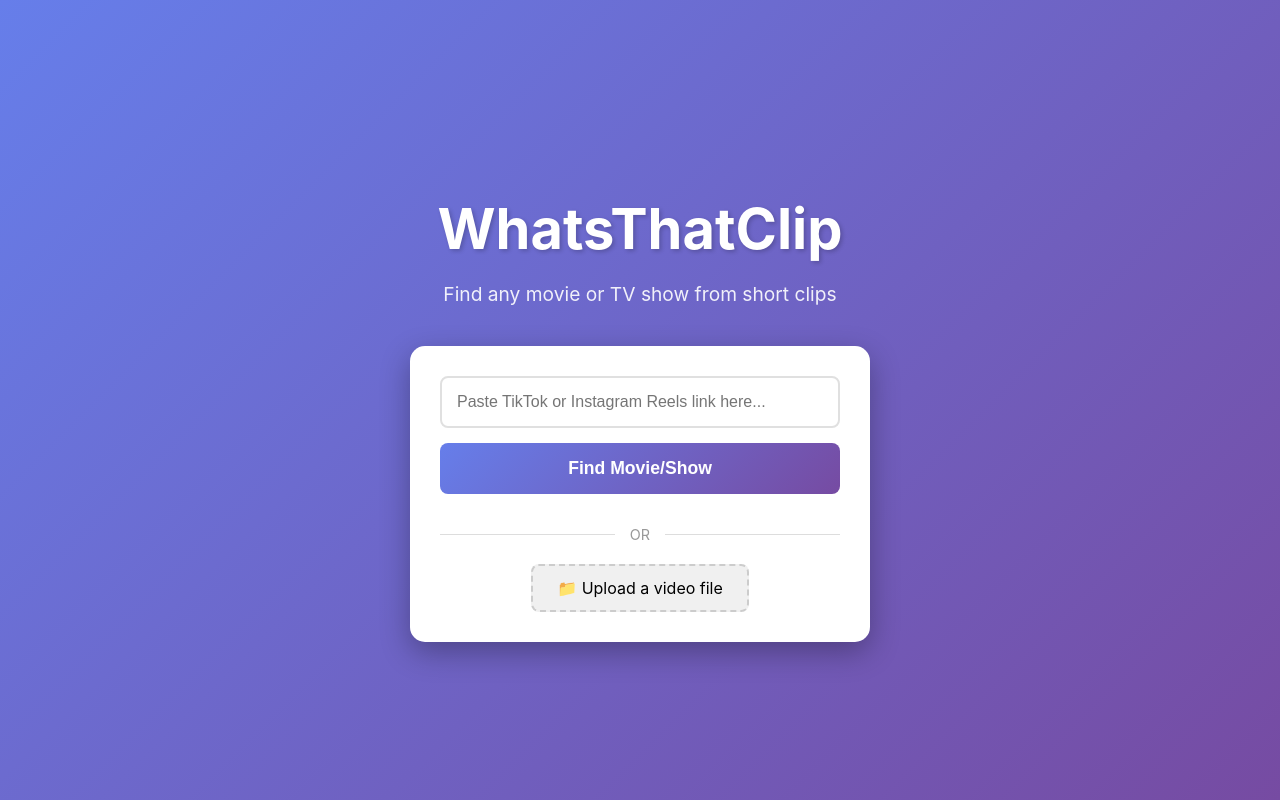
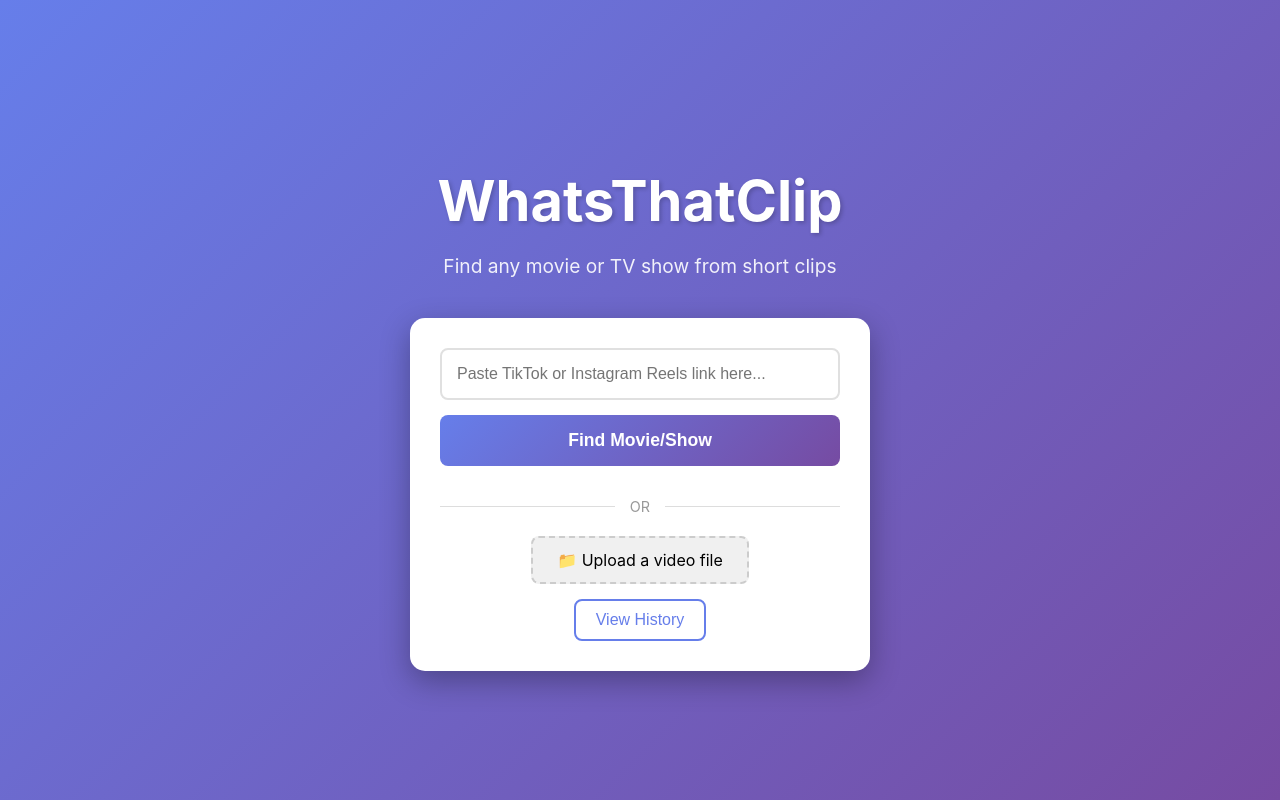
Before and after one commit to leonis-hh/whatsthatclip, a React (Create React App) app: page / in a window 1280 px wide. Built offline with nearby package versions, Linux system fonts and the light colour scheme.

Commit message:
Add search history

```diff
--- a/src/App.css
+++ b/src/App.css
@@ -238,3 +238,31 @@
     transform: translateY(0);
   }
 }
+
+.history-button {
+    margin-top: 15px;
+    padding: 10px 20px;
+    background: transparent;
+    color: #667eea;
+    border: 2px solid #667eea;
+    border-radius: 8px;
+    cursor: pointer;
+    font-size: 1rem;
+}
+
+.history-button:hover {
+    background: #667eea;
+    color: white;
+}
+
+.history-list {
+    margin-top: 20px;
+    text-align: left;
+}
+
+.history-item {
+    padding: 10px;
+    background: #f0f0f0;
+    border-radius: 8px;
+    margin-bottom: 10px;
+}
--- a/src/App.js
+++ b/src/App.js
@@ -7,6 +7,8 @@
   const [result, setResult] = useState(null);
   const [error, setError] = useState(null);
   const [uploadedFile, setUploadedFile] = useState(null);
+  const [history, setHistory] = useState([]);
+  const [showHistory, setShowHistory] = useState(false);
 
 
 async function analyzeVideo(searchTerm) {
@@ -48,6 +50,28 @@
 
     setLoading(false);
   };
+
+  const fetchHistory = async () => {
+    try {
+      const response = await fetch('http://localhost:8080/api/history', {
+        method: 'GET',});
+      const history = await response.json();
+      return history;
+      } catch (err) {
+      console.error('Error fetching history:', err);
+      return null;
+    }
+  };
+
+  const handleShowHistory = async () => {
+    if (showHistory) {
+        setShowHistory(false);
+    } else {
+      const historyData = await fetchHistory();
+      setHistory(historyData);
+      setShowHistory(true);
+    }
+};
 
   const handleFileUpload = (event) => {
     const file = event.target.files[0];
@@ -107,6 +131,21 @@
             )}
           </div>
 
+          <button className="history-button" onClick={handleShowHistory}>
+            {showHistory ? 'Hide History' : 'View History'}
+          </button>
+
+          {showHistory && history && (
+              <div className="history-list">
+              <h3>Search History</h3>
+              {history.slice(0,5).map((item) => (
+                <div key={item.id} className="history-item">
+                  < p><strong>{item.title}</strong> ({item.type})</p>
+                </div>
+        ))}
+          </div>
+)}
+
           {result && (
             <div className="result">
               <div className="result-content">
```
